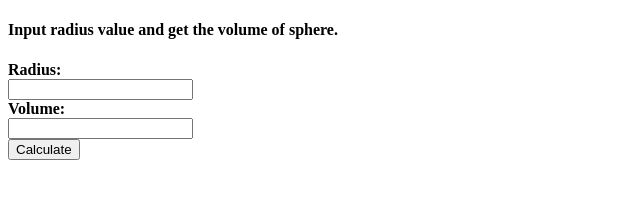
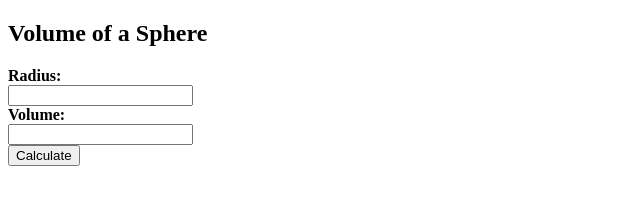
Before and after one commit to acciojob/sphere-vol-vinay8007, a website: page main.html in a window 1280 px wide. Shown: the whole page, without its empty margins (0-640 px from the left). Drawn offline with Linux system fonts and the light colour scheme.

Commit message:
created a submission

```diff
--- a/main.html
+++ b/main.html
@@ -4,7 +4,7 @@
   <title>Volume of a Sphere</title>
 </head>
 <body>
-  <h4>Input radius value and get the volume of sphere.</h4>
+  <h2>Volume of a Sphere</h2>
   <form onsubmit="return volume_sphere();">
     <label for="radius"><b>Radius:</b></label><br>
     <input type="text" id="radius" name="radius"><br>
```
